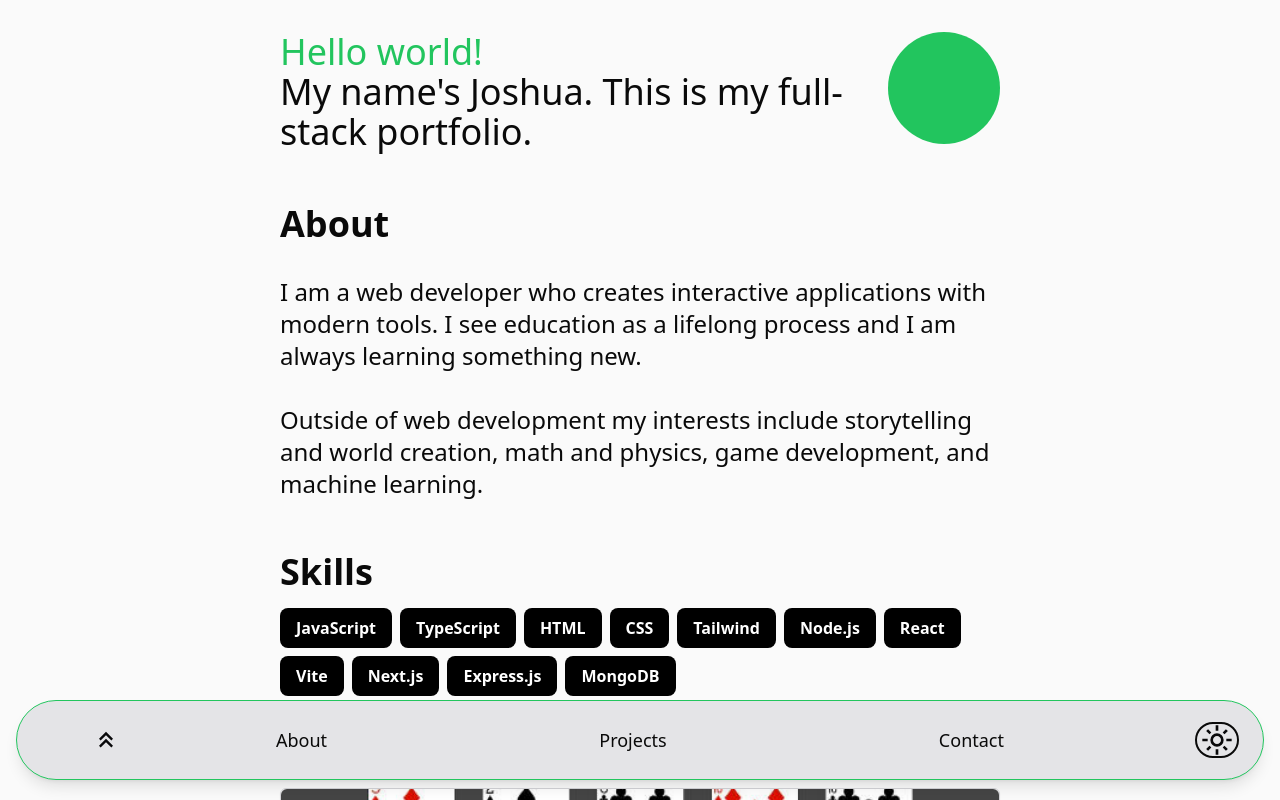
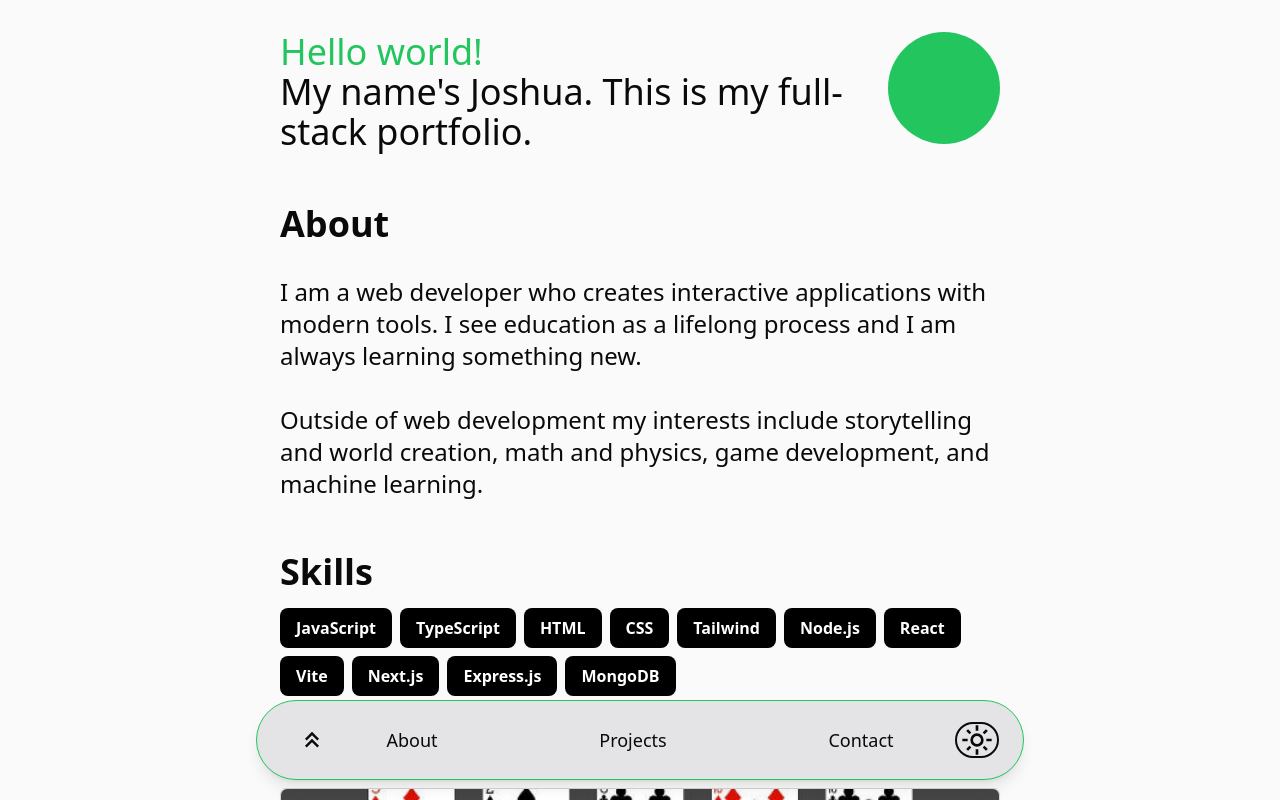
Before and after one commit to jrbarnhart/portfolio, a React (Vite) app: page / in a window 1280 px wide. Built offline with nearby package versions, Linux system fonts and the light colour scheme; the HTML template or start-up script is replaced by a standard one.

Commit message:
Adjust max w for nav

```diff
--- a/src/components/Nav/Nav.tsx
+++ b/src/components/Nav/Nav.tsx
@@ -12,8 +12,8 @@ const Nav = () => {
   }, []);
 
   return (
-    <div className="fixed bottom-5 w-full">
-      <nav className="mx-4 grid h-20 grid-cols-[1fr_5fr_1fr] items-center text-neutral-950 dark:text-zinc-50 bg-zinc-200 dark:bg-zinc-800 rounded-full shadow-lg border border-green-500">
+    <div className="fixed bottom-5 w-full flex justify-center">
+      <nav className="mx-4 w-full max-w-3xl grid h-20 grid-cols-[1fr_5fr_1fr] items-center text-neutral-950 dark:text-zinc-50 bg-zinc-200 dark:bg-zinc-800 rounded-full shadow-lg border border-green-500">
         <div className="w-full h-full grid justify-items-center items-center">
           <NavLink targetId="title" offset={50} contentElement={contentElement}>
             <svg
```
